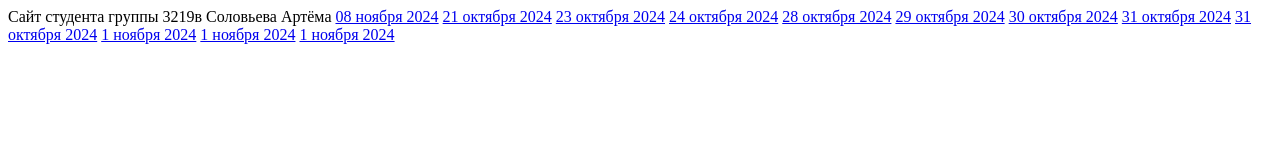
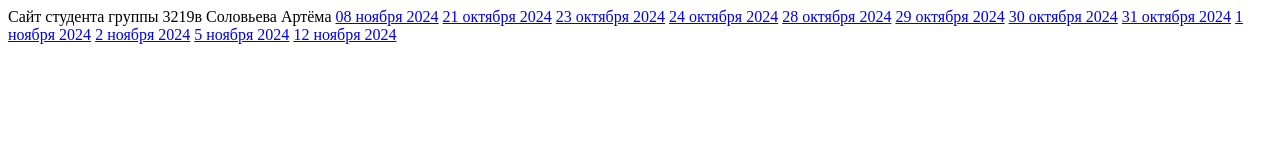
Before and after one commit to Redan123PRO/Redan123PRO.github.io, a plain HTML site: page index.html in a window 1280 px wide. Drawn offline with Linux system fonts and the light colour scheme.

Commit message:
Update index.html

```diff
--- a/index.html
+++ b/index.html
@@ -24,12 +24,12 @@
 
     <a href="9dec8r2024.html">31 октября 2024</a>
 
-    <a href="9dec9r2024.html">31 октября 2024</a>
+    <a href="9dec9r2024.html">1 ноября 2024</a>
 
-    <a href="=9dec10r2024.html">1 ноября 2024</a>
+    <a href="=9dec10r2024.html">2 ноября 2024</a>
 
-    <a href="=9dec11r2024.html">1 ноября 2024</a>
+    <a href="=9dec11r2024.html">5 ноября 2024</a>
 
-    <a href="=9dec12r2024.html">1 ноября 2024</a>
+    <a href="=9dec12r2024.html">12 ноября 2024</a>
 </body>
 </html>
```
